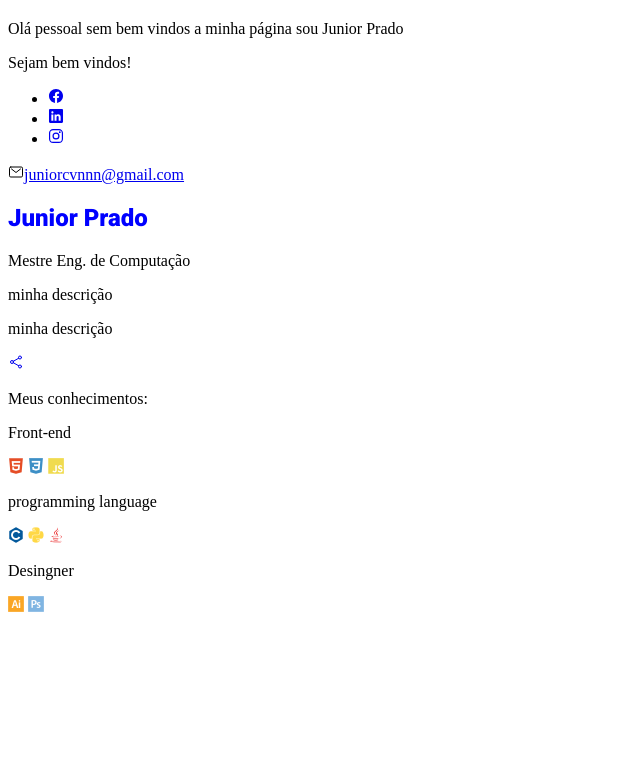
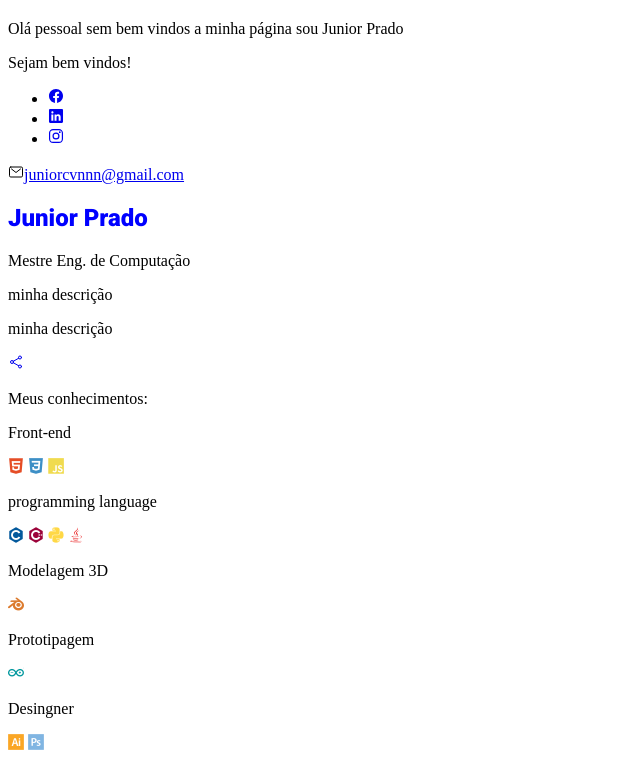
Before and after one commit to JuniorPrado-dev/juniorprado-dev.github.io, a plain HTML site: page index.html in a window 1280 px wide. Shown: the part 631-1392 px from the top of the page, without its empty margins (0-640 px from the left). Before the commit the page ends 1254 px from the top, so only its background shows below. Drawn offline with nearby package versions, Linux system fonts and the light colour scheme; a web font is replaced by a local one.

Commit message:
Acrescentado icones skills

```diff
--- a/index.html
+++ b/index.html
@@ -65,9 +65,17 @@
                 <div class="skills-box">
                     <p class="skills-title">programming language</p>
                     <i class="devicon-c-plain colored"></i>
-                    <i class="devicon-C++-plain colored"></i>
+                    <i class="devicon-cplusplus-plain colored"></i>
                     <i class="devicon-python-plain colored"></i>
                     <i class="devicon-java-plain colored"></i>
+                </div>
+                <div class="skills-box">
+                    <p class="skills-title">Modelagem 3D</p>
+                    <i class="devicon-blender-original colored"></i>
+                </div>
+                <div class="skills-box">
+                    <p class="skills-title">Prototipagem</p>
+                    <i class="devicon-arduino-plain colored"></i>
                 </div>
                 <div class="skills-box">
                     <p class="skills-title">Desingner</p>
```
